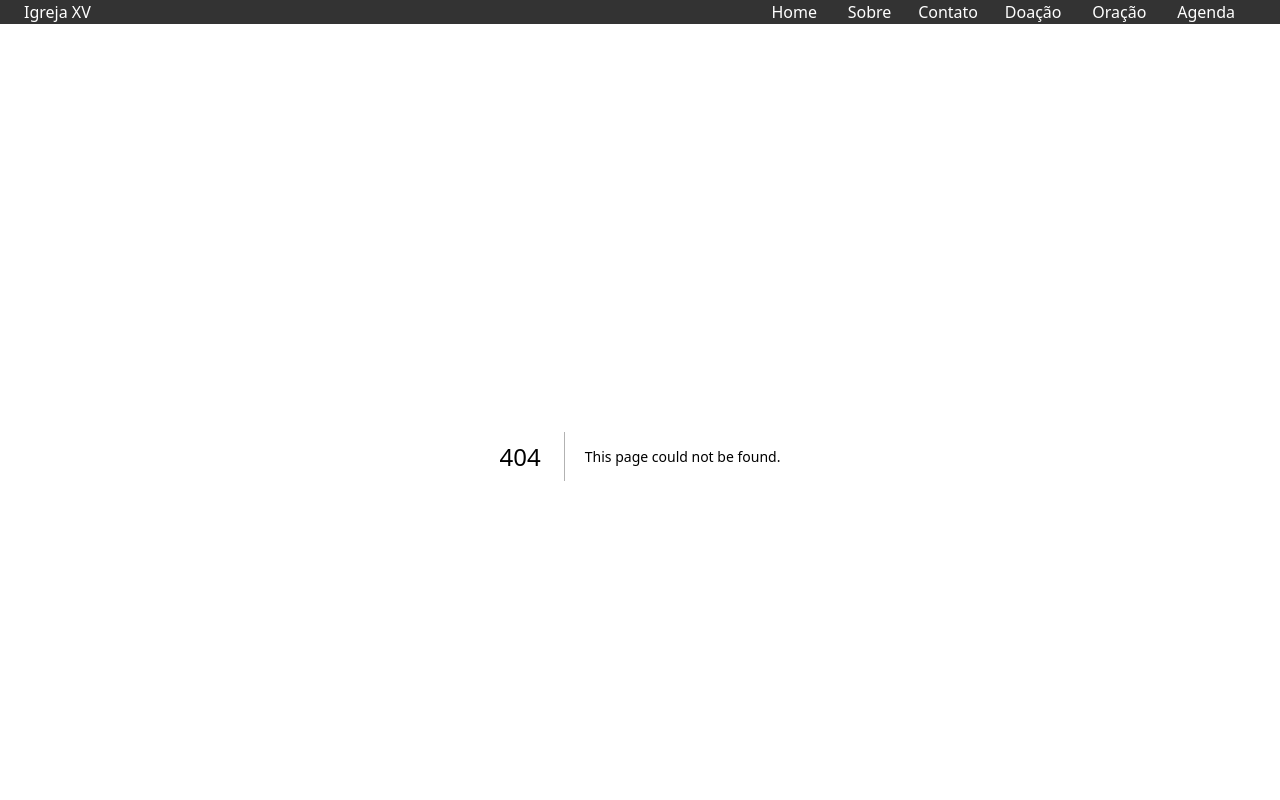
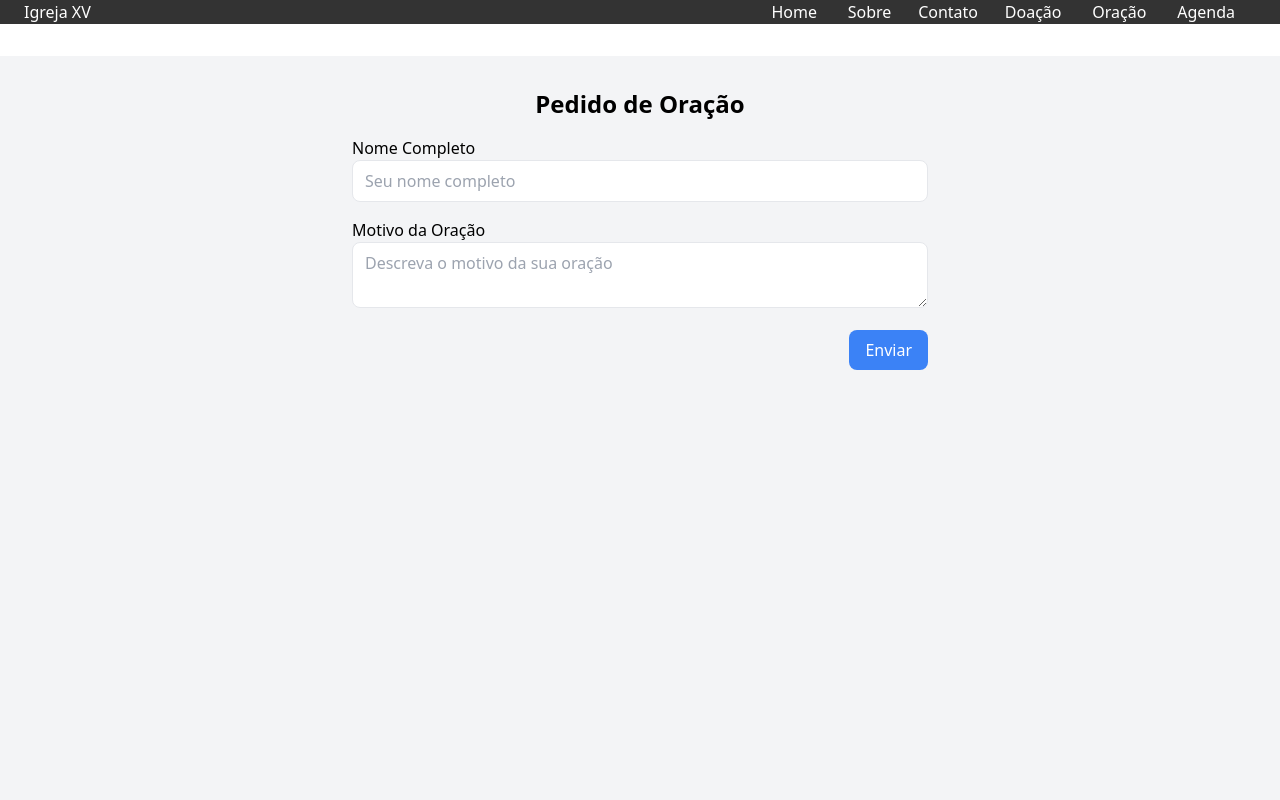
Before and after one commit to joelvitorniino/church-igrejaxv, a Next.js app: page /request_prayer in a window 1280 px wide. Before the commit this address had no page. Shown: the top 800 px of the page. Built offline with nearby package versions, Linux system fonts and the light colour scheme.

Commit message:
feat: request_prayer page

```diff
--- /dev/null
+++ b/src/pages/request_prayer.tsx
@@ -0,0 +1,40 @@
+export default function RequestPrayer() {
+  return (
+    <div className="bg-gray-100 min-h-screen py-8">
+      <div className="container mx-auto px-4">
+        <h2 className="text-2xl font-bold mb-4 lg:text-center">Pedido de Oração</h2>
+        <form className="max-w-xl mx-auto">
+          <div className="mb-4">
+            <label className="block text-gray-700 font-bold mb-2" is="nome">
+              Nome Completo
+            </label>
+            <input
+              className="w-full px-3 py-2 text-gray-700 border rounded-lg focus:outline-none focus:border-blue-500"
+              id="nome"
+              type="text"
+              placeholder="Seu nome completo"
+            />
+          </div>
+          <div className="mb-4">
+            <label className="block text-gray-700 font-bold mb-2" is="motivo">
+              Motivo da Oração
+            </label>
+            <textarea
+              className="w-full px-3 py-2 text-gray-700 border rounded-lg focus:outline-none focus:border-blue-500"
+              id="motivo"
+              placeholder="Descreva o motivo da sua oração"
+            ></textarea>
+          </div>
+          <div className="flex justify-end">
+            <button
+              className="bg-blue-500 text-white px-4 py-2 rounded-lg hover:bg-blue-600 transition-colors"
+              type="submit"
+            >
+              Enviar
+            </button>
+          </div>
+        </form>
+      </div>
+    </div>
+  );
+}
```
